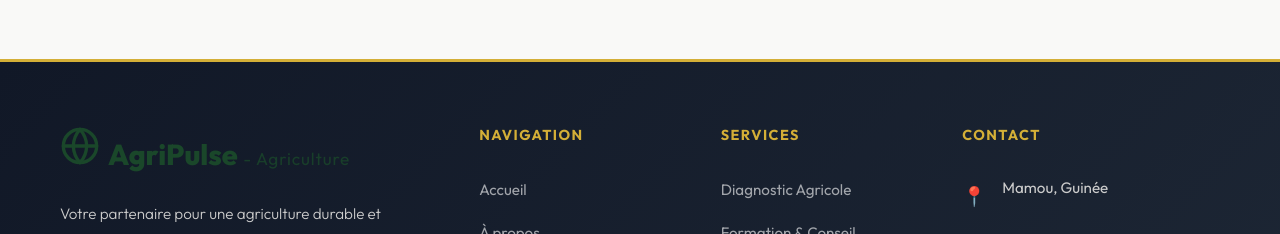
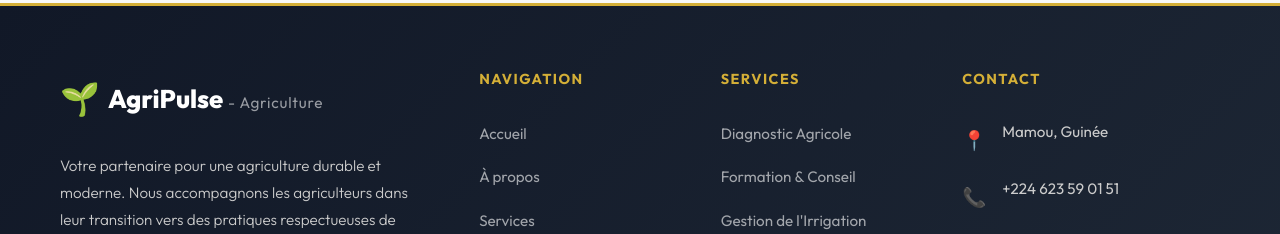
Before and after one commit to SenyDelamou/terres-l-avenir, a React (Vite) app: page /marketplace in a window 1280 px wide. Shown: the part 2532-2766 px from the top of the page. Built offline with nearby package versions, Linux system fonts and the light colour scheme.

Commit message:
frontend

```diff
--- a/src/components/Layout.jsx
+++ b/src/components/Layout.jsx
@@ -72,6 +72,7 @@ function Layout() {
   ]);
 
   const unreadCount = notifications.filter(n => !n.isRead).length;
+  const [unreadMessages, setUnreadMessages] = useState(3);
 
   const markAllAsRead = () => {
     setNotifications(prev => prev.map(n => ({ ...n, isRead: true })));
@@ -95,6 +96,7 @@ function Layout() {
       <header className="header">
         <div className="container">
           <Link to="/accueil" className="logo" onClick={closeMobileMenu}>
+            <span className="logo-icon">🌱</span>
             <span className="logo-text">AgriPulse <span className="logo-subtext">- Agriculture</span></span>
           </Link>
 
@@ -142,6 +144,10 @@ function Layout() {
                     <button className="btn-icon-bell" title="Notifications">
                       <span className="bell-icon">🔔</span>
                       {unreadCount > 0 && <span className="notification-badge">{unreadCount}</span>}
+                    </button>
+                    <button className="btn-icon-messages" title="Messages">
+                      <span className="message-icon">💬</span>
+                      {unreadMessages > 0 && <span className="notification-badge">{unreadMessages}</span>}
                     </button>
                     <div className="notification-dropdown">
                       <div className="dropdown-header">
@@ -247,13 +253,7 @@ function Layout() {
           <div className="footer-content">
             <div className="footer-section footer-about">
               <div className="footer-logo">
-                <span className="logo-icon">
-                  <svg viewBox="0 0 24 24" fill="none" stroke="currentColor" strokeWidth="2" strokeLinecap="round" strokeLinejoin="round">
-                    <circle cx="12" cy="12" r="10"></circle>
-                    <line x1="2" y1="12" x2="22" y2="12"></line>
-                    <path d="M12 2a15.3 15.3 0 0 1 4 10 15.3 15.3 0 0 1-4 10 15.3 15.3 0 0 1-4-10 15.3 15.3 0 0 1 4-10z"></path>
-                  </svg>
-                </span>
+                <span className="logo-icon">🌱</span>
                 <span className="logo-text">AgriPulse <span className="logo-subtext">- Agriculture</span></span>
               </div>
               <p>Votre partenaire pour une agriculture durable et moderne. Nous accompagnons les agriculteurs dans leur transition vers des pratiques respectueuses de l'environnement.</p>
--- a/src/pages/MarketplacePage.jsx
+++ b/src/pages/MarketplacePage.jsx
@@ -11,6 +11,18 @@ function MarketplacePage() {
     const [chatOpen, setChatOpen] = useState(false);
     const [selectedSeller, setSelectedSeller] = useState(null);
     const [selectedProduct, setSelectedProduct] = useState(null);
+    const [user, setUser] = useState(null);
+
+    useState(() => {
+        const userData = localStorage.getItem('userData');
+        if (userData) {
+            try {
+                setUser(JSON.parse(userData));
+            } catch (e) {
+                console.error("Error parsing user data", e);
+            }
+        }
+    });
 
     // Produits simulés (à remplacer par des données d'API)
     const products = [
@@ -122,14 +134,14 @@ function MarketplacePage() {
                 title="Le Marché de la Qualité Supérieure"
                 subtitle="Connectez-vous aux meilleurs producteurs locaux et accédez à des produits d'exception."
                 icon="🌽"
-                buttons={[
+                buttons={user?.role === 'farmer' ? [
                     {
                         label: "Vendre un Produit",
                         icon: "📦",
                         variant: "primary",
                         onClick: () => navigate('/vendre-produit')
                     }
-                ]}
+                ] : []}
             />
 
             <section className="marketplace-search-section">
--- a/src/styles/Layout.css
+++ b/src/styles/Layout.css
@@ -48,6 +48,13 @@
 
 .logo-text {
   font-size: 1.5rem;
+  color: white !important;
+}
+
+.logo-subtext {
+  opacity: 0.9;
+  font-weight: 400;
+  color: rgba(255, 255, 255, 0.8) !important;
 }
 
 .nav {
@@ -111,11 +118,10 @@
   position: relative;
 }
 
-.btn-icon-bell {
+.btn-icon-bell,
+.btn-icon-messages {
   background: rgba(255, 255, 255, 0.08);
   border: 1px solid rgba(255, 255, 255, 0.1);
-  color: #ffc107;
-  /* Gold/Yellow bell */
   width: 42px;
   height: 42px;
   border-radius: 12px;
@@ -129,7 +135,18 @@
   backdrop-filter: blur(10px);
 }
 
-.btn-icon-bell:hover {
+.btn-icon-bell {
+  color: #ffc107;
+  /* Gold/Yellow bell */
+}
+
+.btn-icon-messages {
+  color: #00d2ff;
+  /* Light blue for messages */
+}
+
+.btn-icon-bell:hover,
+.btn-icon-messages:hover {
   background: rgba(255, 255, 255, 0.15);
   transform: translateY(-2px);
   box-shadow: 0 4px 15px rgba(0, 0, 0, 0.1);
@@ -839,9 +856,19 @@
   display: flex;
   align-items: center;
   gap: 0.5rem;
-  margin-bottom: 1rem;
-  font-size: 1.5rem;
-  font-weight: bold;
+  margin-bottom: 1.5rem;
+  text-decoration: none;
+}
+
+.footer-logo .logo-text {
+  color: white !important;
+  font-size: 1.6rem;
+  font-weight: 800;
+}
+
+.footer-logo .logo-subtext {
+  color: rgba(255, 255, 255, 0.7) !important;
+  font-weight: 400;
 }
 
 .footer-logo .logo-icon {
@@ -1110,10 +1137,12 @@
   }
 
   .btn-profile-circle,
-  .btn-icon-bell {
-    width: 100%;
+  .btn-icon-bell,
+  .btn-icon-messages {
+    width: auto;
+    flex: 1;
     justify-content: center;
-    border-radius: 8px;
+    border-radius: 12px;
   }
 
   .nav.mobile-open {
```
